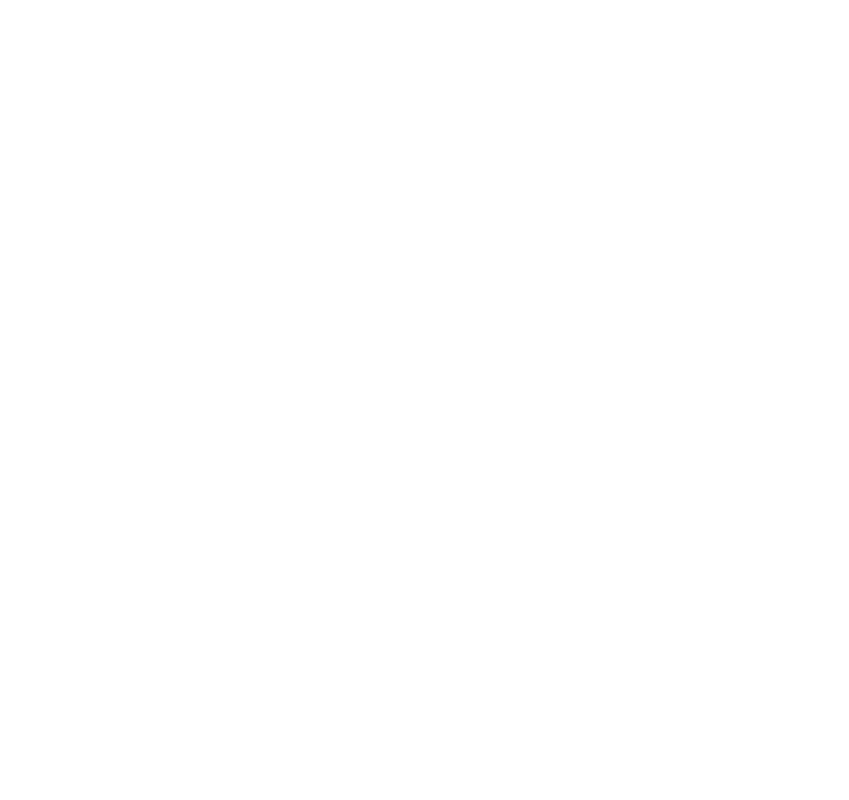
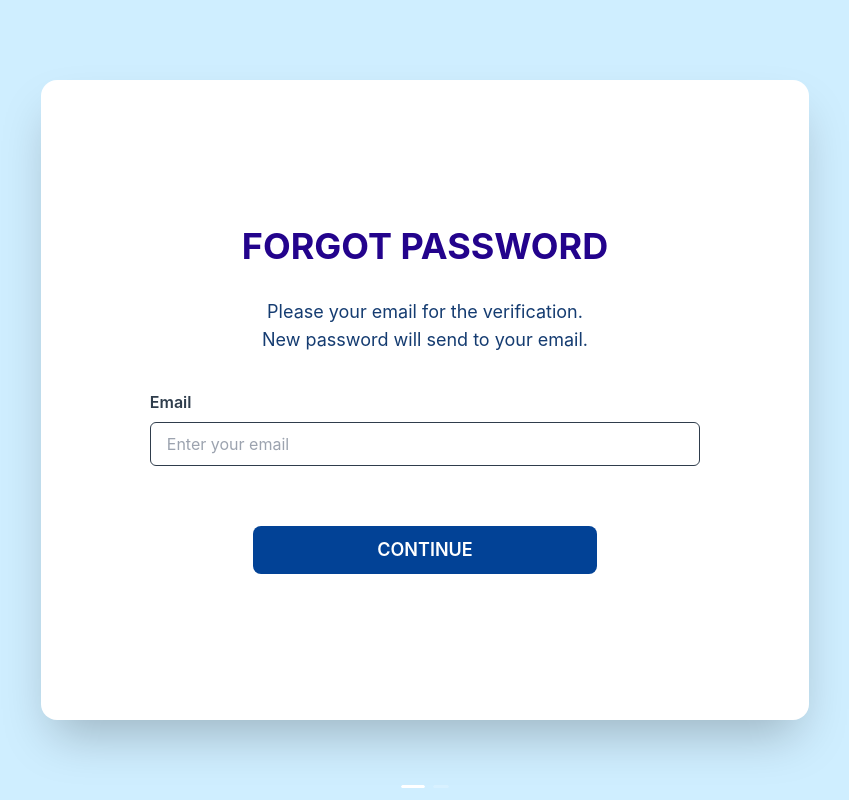
Before and after one commit to N3Twork-nc/RoadVision-Classifier, a React (Vite) app in the folder Frontend/RoadVision-Classifier/: page /forgot-pass in a window 1280 px wide. Before the commit this address had no page. Shown: the whole page, without its empty margins (215-1064 px from the left). Built offline with nearby package versions, Linux system fonts and the light colour scheme.

Commit message:
FrontEnd ForgotPW done

```diff
--- a/Frontend/RoadVision-Classifier/package.json
+++ b/Frontend/RoadVision-Classifier/package.json
@@ -10,6 +10,7 @@
     "preview": "vite preview"
   },
   "dependencies": {
+    "antd": "^5.21.5",
     "axios": "^1.7.7",
     "postcss-loader": "^8.1.1",
     "react": "^18.3.1",
--- a/Frontend/RoadVision-Classifier/src/App.tsx
+++ b/Frontend/RoadVision-Classifier/src/App.tsx
@@ -1,11 +1,13 @@
 import { BrowserRouter, Route, Routes } from "react-router-dom";
 import Auth from "./pages/User/Auth/Auth";
+import ForgotPass from "./pages/User/ForgotPass/ForgotPass";
 
 function App() {
   return (
     <BrowserRouter>
       <Routes>
         <Route path="/" element={<Auth />} />
+        <Route path="/forgot-pass" element={<ForgotPass />} />
       </Routes>
     </BrowserRouter>
   );
--- /dev/null
+++ b/Frontend/RoadVision-Classifier/src/components/ForgotPass/EnterEmail.tsx
@@ -0,0 +1,43 @@
+interface EnterEmailProps {
+    onContinue: () => void;
+  }
+
+  const EnterEmail: React.FC<EnterEmailProps> = ({ onContinue }) => {
+
+  return (
+    <div className="w-full h-screen bg-[#CFEEFF] flex justify-center items-center">
+      <div className="flex flex-col p-10 justify-center items-center w-[60%] lg:h-[80%] h-fit rounded-2xl bg-white shadow-2xl">
+        <div className="Header w-full mb-5 md:text-4xl text-3xl text-[#23038C] font-bold text-center">
+          FORGOT PASSWORD
+        </div>
+        <span className="font-normal text-[#153C71] text-center text-lg md:text-left mt-3">
+          Please your email for the verification.
+        </span>
+        <span className="font-normal mb-5 text-[#153C71] text-center text-lg md:text-left">
+          New password will send to your email.
+        </span>
+        <div className="Username w-[80%] mt-4 mb-5">
+          <label className="text-[#2F3D4C] font-semibold text-base">
+            Email
+          </label>
+          <input
+            type="email"
+            name="email"
+            placeholder="Enter your email"
+            className="w-full h-11 p-4 mt-2 rounded-md border-[1px] border-[#2F3D4C] text-sm sm:text-base"
+            required
+          />
+        </div>
+        <button
+          type="button"
+          onClick={onContinue}
+          className="w-[50%] mt-10 h-12 bg-[#024296] rounded-lg text-white font-semibold text-base sm:text-lg flex justify-center items-center"
+        >
+          CONTINUE
+        </button>
+      </div>
+    </div>
+  )
+}
+
+export default EnterEmail;
--- /dev/null
+++ b/Frontend/RoadVision-Classifier/src/components/ForgotPass/SendSucess.tsx
@@ -0,0 +1,30 @@
+import forgot from "../../assets/img/forgot.png";
+export default function SendSuccess() {
+  return (
+    <div className="w-full h-screen bg-[#CFEEFF] flex justify-center items-center">
+      <div className="flex flex-col p-10 justify-center items-center w-[60%] lg:h-[80%] h-fit rounded-2xl bg-white shadow-2xl">
+        <div className="Header w-full mb-3 md:text-4xl text-3xl text-[#23038C] font-bold text-center">
+          SEND SUCCESSFUL
+        </div>
+        <span className="font-normal text-[#153C71] text-center text-lg md:text-left mt-3 mb-3">
+          Please check your email to get the new password.
+        </span>
+        <img className="w-60 h-60 sm:w-[38%] sm:h-[50%]" src={forgot}/>
+        <div className="flex items-center justify-center mt-1">
+          <label className="inline-flex items-center">
+            Don't receive email?{" "}
+          </label>
+          <a className="cursor-pointer text-sm font-bold ml-1">
+            Resend
+          </a>
+        </div>
+        <button
+          type="button"
+          className="w-[50%] mt-10 h-12 bg-[#024296] rounded-lg text-white font-semibold text-base sm:text-lg flex justify-center items-center"
+        >
+          LOGIN AGAIN
+        </button>
+      </div>
+    </div>
+  )
+}
--- /dev/null
+++ b/Frontend/RoadVision-Classifier/src/pages/User/ForgotPass/ForgotPass.tsx
@@ -0,0 +1,33 @@
+import EnterEmail from "../../../components/ForgotPass/EnterEmail";
+import SendSuccess from "../../../components/ForgotPass/SendSucess";
+import { Carousel } from "antd";
+import { useRef, } from "react";
+
+const contentStyle: React.CSSProperties = {
+    margin: 0,
+    minHeight: "300px",
+    color: "#fff",
+    lineHeight: "160px",
+    textAlign: "center",
+    background: "#364d79",
+  };
+
+  export default function ForgotPass() {
+  //  const [checkEmail, setCheckEmail] = useState(false);
+    const carouselRef = useRef<any>(null);
+
+    const handleNextSlide = () => {
+      carouselRef.current?.next();
+    };
+
+    return (
+      <Carousel ref={carouselRef} arrows={false} draggable={false} swipeToSlide={false}>
+        <div style={contentStyle}>
+          <EnterEmail onContinue={handleNextSlide}/>
+        </div>
+        <div style={contentStyle}>
+          <SendSuccess />
+        </div>
+      </Carousel>
+    );
+  }
--- a/Frontend/RoadVision-Classifier/src/routes/path.ts
+++ b/Frontend/RoadVision-Classifier/src/routes/path.ts
@@ -1,5 +1,6 @@
 export const PATH = {
     HOME: "/",
     AUTH: "auth",
+    FORGOT_PASSWORD: "forgot-password",
     PROFILE: "profile",
   };
```
Also changed, not shown: Frontend/RoadVision-Classifier/src/assets/img/forgot.png (added), 1 other file (tests, documents, lock files or other folders).
